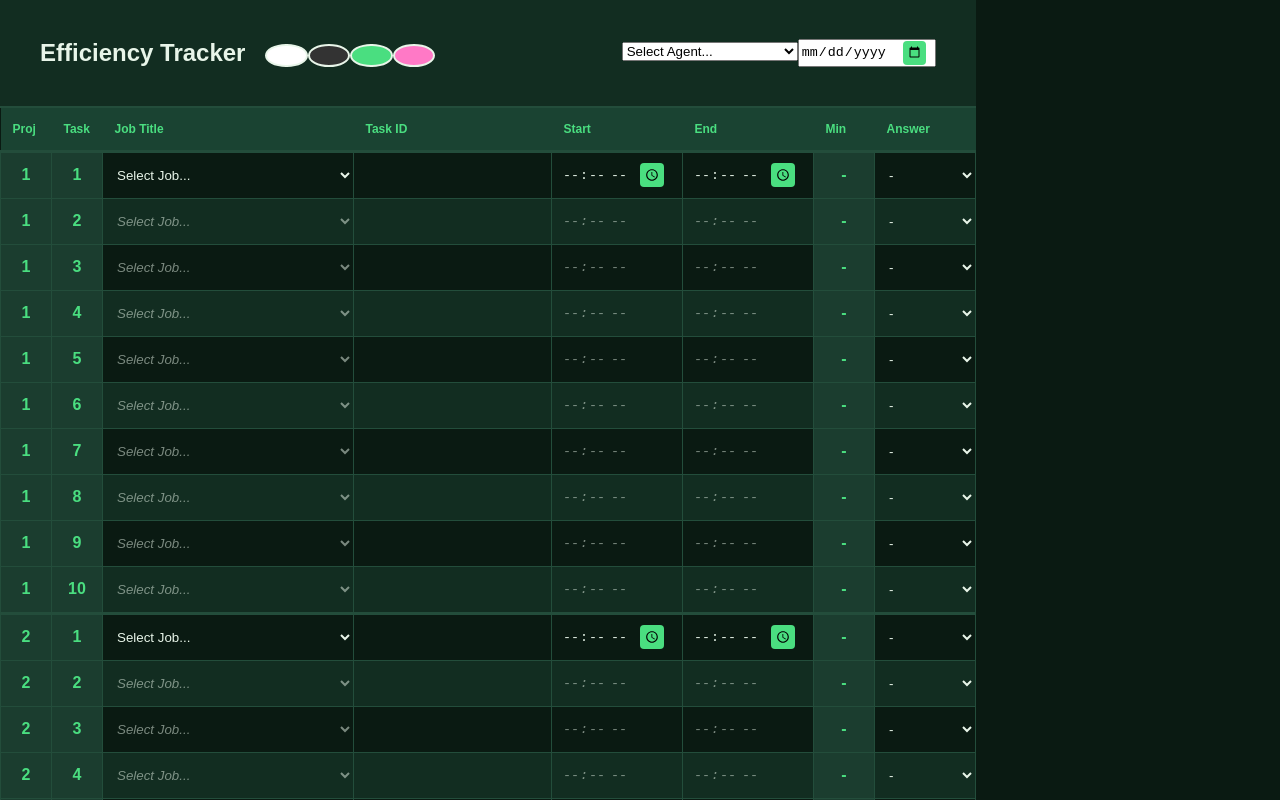
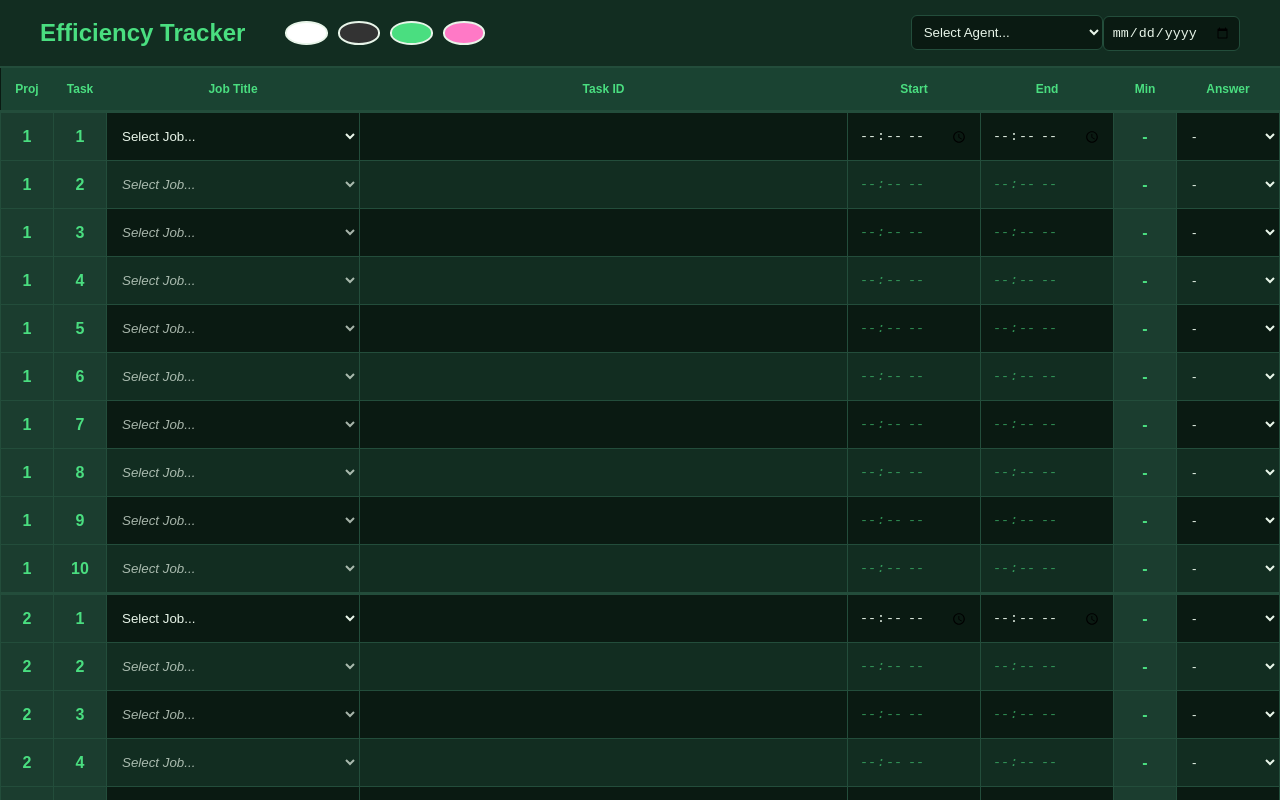
Before and after one commit to beripot/taskTracker, a React (Vite) app in the folder taskTracker/: page / in a window 1280 px wide. Shown: the top 800 px of the page. Built offline with nearby package versions, Linux system fonts and the light colour scheme.

Commit message:
balik round 3

```diff
--- a/taskTracker/src/App.css
+++ b/taskTracker/src/App.css
@@ -1,5 +1,8 @@
 /* --- THEME DEFINITIONS --- */
-[data-theme='emerald'], :root {
+
+/* Emerald Dark (Original) */
+[data-theme='emerald'],
+:root {
   --deep-bg: #0a1a12;
   --row-bg: #122d21;
   --header-bg: #1a4332;
@@ -7,10 +10,9 @@
   --accent-green: #4ade80;
   --text-main: #e8f5e9;
   --auto-green: #1b3d2f;
-  --btn-wrap-bg: #4ade80; /* Theme-colored box */
-  --btn-icon-filter: invert(0); /* Black icon on green box */
 }
 
+/* Light Theme (White/Black) */
 [data-theme='light'] {
   --deep-bg: #ffffff;
   --row-bg: #f2f2f2;
@@ -19,10 +21,9 @@
   --accent-green: #000000;
   --text-main: #1a1a1a;
   --auto-green: #e8e8e8;
-  --btn-wrap-bg: #000000; /* Black box */
-  --btn-icon-filter: invert(1); /* White icon on black box */
 }
 
+/* Dark Mode (Black/Grey) */
 [data-theme='dark'] {
   --deep-bg: #000000;
   --row-bg: #1a1a1a;
@@ -31,10 +32,9 @@
   --accent-green: #9e9e9e;
   --text-main: #ffffff;
   --auto-green: #222222;
-  --btn-wrap-bg: #ffffff; /* White box */
-  --btn-icon-filter: invert(0); /* Black icon on white box */
 }
 
+/* Cyber Theme (Purple/Pink) */
 [data-theme='cyber'] {
   --deep-bg: #1a0b2e;
   --row-bg: #2d134d;
@@ -43,13 +43,13 @@
   --accent-green: #ff79c6;
   --text-main: #f8f8f2;
   --auto-green: #240e42;
-  --btn-wrap-bg: #ff79c6; /* Pink box */
-  --btn-icon-filter: invert(0); /* Black icon on pink box */
 }
 
 /* 1. Global Reset */
-body, html {
-  margin: 0; padding: 0;
+body,
+html {
+  margin: 0;
+  padding: 0;
   background-color: var(--deep-bg);
   color: var(--text-main);
   font-family: sans-serif;
@@ -57,36 +57,86 @@ body, html {
 
 .container {
   min-height: 100vh;
+  width: 100vw;
   display: flex;
   flex-direction: column;
+  background-color: var(--deep-bg);
+  transition: background-color 0.3s ease;
 }
 
 /* 2. Header Section */
 .header-section {
+  width: 100%;
   padding: 15px 40px;
   background-color: var(--row-bg);
   border-bottom: 2px solid var(--border-green);
   display: flex;
   justify-content: space-between;
   align-items: center;
+  box-sizing: border-box;
+}
+
+h2 {
+  color: var(--accent-green);
+  margin: 0;
+  font-weight: 700;
+}
+
+/* Theme Controls */
+.theme-controls {
+  display: flex;
+  gap: 10px;
+  margin-left: 20px;
 }
 
 .theme-btn {
-  width: 20px; height: 20px;
+  width: 20px;
+  height: 20px;
   border-radius: 50%;
   border: 2px solid var(--text-main);
   cursor: pointer;
+  transition: transform 0.2s;
 }
 
-.btn-light { background: #ffffff; }
-.btn-dark { background: #333333; }
-.btn-emerald { background: #4ade80; }
-.btn-cyber { background: #ff79c6; }
+.theme-btn:hover {
+  transform: scale(1.2);
+}
 
-/* 3. Input & Table Alignment Fixes */
-.table-container { flex-grow: 1; overflow: auto; }
+.btn-light {
+  background: #ffffff;
+}
 
-table { width: 100%; border-collapse: collapse; }
+.btn-dark {
+  background: #333333;
+}
+
+.btn-emerald {
+  background: #4ade80;
+}
+
+.btn-cyber {
+  background: #ff79c6;
+}
+
+.global-inputs select,
+.global-inputs input {
+  background-color: var(--deep-bg);
+  border: 1px solid var(--border-green);
+  color: var(--text-main);
+  padding: 8px;
+  border-radius: 6px;
+}
+
+/* 3. Table Styles */
+.table-container {
+  flex-grow: 1;
+  overflow: auto;
+}
+
+table {
+  width: 100%;
+  border-collapse: collapse;
+}
 
 thead th {
   background-color: var(--header-bg);
@@ -94,47 +144,84 @@ thead th {
   padding: 12px;
   font-size: 12px;
   position: sticky;
-  top: 0; z-index: 10;
+  top: 0;
+  z-index: 10;
   border-bottom: 2px solid var(--border-green);
-  text-align: left;
+}
+
+tr:nth-child(even) {
+  background-color: var(--row-bg);
+}
+
+tr:hover {
+  background-color: rgba(74, 222, 128, 0.05);
 }
 
 td {
+  height: 45px;
   border: 1px solid var(--border-green);
-  height: 45px;
-  padding: 0; /* Clear default padding */
+  position: relative;
 }
 
-/* Base input style */
-td input, td select {
-  width: 100%; height: 100%;
-  background: transparent !important;
-  border: none !important;
-  color: var(--text-main) !important;
+td input,
+td select {
+  width: 100%;
+  height: 100%;
+  background: transparent;
+  color: var(--text-main);
+  border: none;
   padding: 0 10px;
   box-sizing: border-box;
 }
 
-/* 4. THE BUTTON BOX (The Specific Fix) */
-input[type="date"]::-webkit-calendar-picker-indicator,
-input[type="time"]::-webkit-calendar-picker-indicator {
-  /* THE WRAPPING BOX */
-  background-color: var(--btn-wrap-bg) !important;
-  padding: 5px;
-  border-radius: 4px;
-
-  /* POSITIONING: Pull it away from the edge */
-  margin-right: 8px;
-  cursor: pointer;
-
-  /* THE ICON COLOR */
-  filter: var(--btn-icon-filter) !important;
-  opacity: 1;
+/* Target disabled selects (Job Title in rows 2-10) */
+td select:disabled {
+  background-color: transparent !important;
+  color: var(--text-main) !important;
+  opacity: 0.7;
+  /* Makes it look slightly different but still readable */
+  cursor: not-allowed;
+  -webkit-text-fill-color: var(--text-main);
+  /* Required for Safari/iOS */
 }
 
-/* 5. Specialized Row Logic */
-tr:nth-child(even) { background-color: var(--row-bg); }
+/* Ensure the dropdown arrow doesn't disappear in some themes */
+td select {
+  appearance: auto;
+  /* Restores the default arrow which adapts better to themes */
+}
 
+/* Ensure the dropdown itself and the popup list use theme colors */
+select,
+option {
+  background-color: var(--row-bg);
+  /* The background of the list */
+  color: var(--text-main) !important;
+  /* Forces the text color to update */
+}
+
+/* Fix for Global Inputs (Agent name and Date) */
+.global-inputs select,
+.global-inputs input,
+.global-inputs option {
+  background-color: var(--deep-bg);
+  color: var(--text-main);
+}
+
+/* Chrome/Edge specific: prevents the browser from forcing a white background on autofill or focus */
+select:focus,
+input:focus {
+  background-color: var(--row-bg) !important;
+  color: var(--text-main) !important;
+}
+
+td input:focus,
+td select:focus {
+  background-color: rgba(128, 128, 128, 0.1);
+  outline: none;
+}
+
+/* Specialized Fields */
 .auto-field {
   background-color: var(--auto-green) !important;
   color: var(--accent-green);
@@ -143,18 +230,16 @@ tr:nth-child(even) { background-color: var(--row-bg); }
 }
 
 .inherited-field {
-  opacity: 0.5;
+  color: var(--accent-green);
+  opacity: 0.6;
   font-style: italic;
 }
 
-td input:disabled, td select:disabled {
-  cursor: not-allowed;
-  -webkit-text-fill-color: var(--text-main) !important;
+.row-divider {
+  border-top: 3px solid var(--border-green) !important;
 }
 
-.row-divider { border-top: 3px solid var(--border-green) !important; }
-
-/* 6. Footer */
+/* Footer & Buttons */
 .footer-area {
   padding: 20px 40px;
   background-color: var(--row-bg);
```
